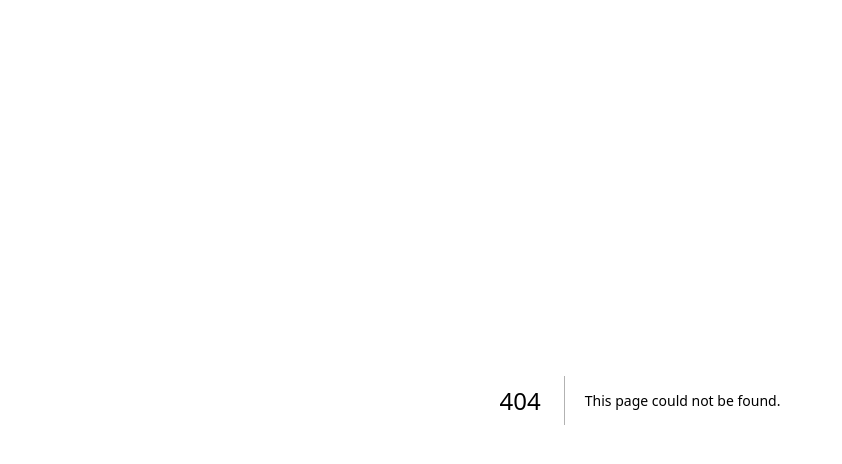
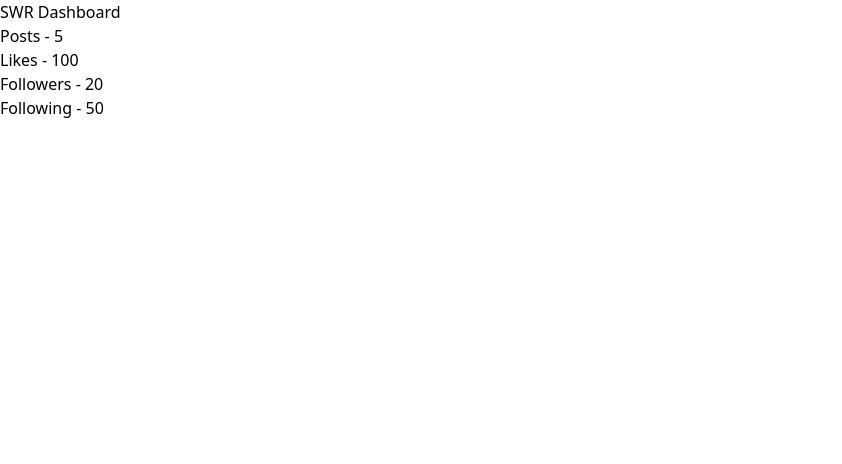
Before and after one commit to kundarsowjanya/NextJS-walkthrough, a Next.js app in the folder next-pre-rendering/: page /dashboard-swr in a window 1280 px wide. Before the commit this address had no page. Shown: the top 464 px of the page, without its empty margins (0-842 px from the left). Built offline with nearby package versions, Linux system fonts and the light colour scheme; data requests are answered from the project's data file.

Commit message:
SWr client side data fetching

```diff
--- a/next-pre-rendering/package.json
+++ b/next-pre-rendering/package.json
@@ -10,14 +10,15 @@
     "serve-json": "json-server --watch db.json --port 4000"
   },
   "dependencies": {
-    "json-server": "^0.16.3",
     "autoprefixer": "10.4.15",
     "eslint": "8.47.0",
     "eslint-config-next": "13.4.19",
+    "json-server": "^0.16.3",
     "next": "13.4.19",
     "postcss": "8.4.28",
     "react": "18.2.0",
     "react-dom": "18.2.0",
+    "swr": "^2.2.4",
     "tailwindcss": "3.3.3"
   }
 }
--- /dev/null
+++ b/next-pre-rendering/pages/dashboard-swr.js
@@ -0,0 +1,26 @@
+import useSWR from 'swr'
+
+const fetcher = async () => {
+  const response = await fetch('http://localhost:4000/dashboard')
+  const data = await response.json()
+  return data
+}
+
+function DashboardSWR() {
+  const { data, error } = useSWR('dashboard', fetcher)
+
+  if (error) return 'An error has occurred.'
+  if (!data) return 'Loading...'
+
+  return (
+    <div>
+      <h2>SWR Dashboard</h2>
+      <h2>Posts - {data.posts}</h2>
+      <h2>Likes - {data.likes}</h2>
+      <h2>Followers - {data.followers}</h2>
+      <h2>Following - {data.following}</h2>
+    </div>
+  )
+}
+
+export default DashboardSWR
```
Also changed, not shown: 1 other file (tests, documents, lock files or other folders).
